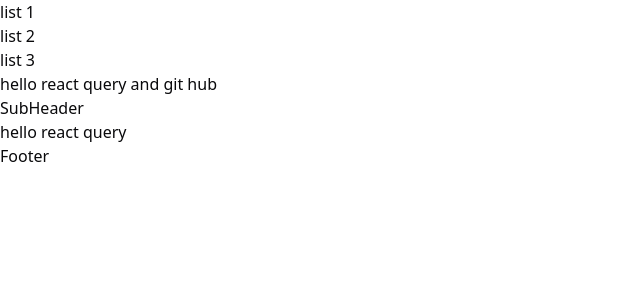
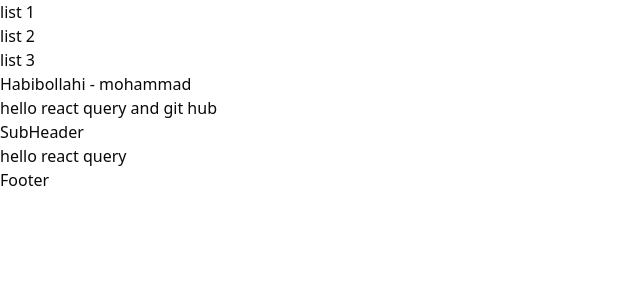
Before and after one commit to habibollahi24/trains, a React (Vite) app: page / in a window 1280 px wide. Shown: the top 300 px of the page, without its empty margins (0-640 px from the left). Built offline with nearby package versions, Linux system fonts and the light colour scheme.

Commit message:
add habibollahi

```diff
--- /dev/null
+++ b/src/components/Habibollahi.tsx
@@ -0,0 +1,3 @@
+export default function Habibollahi() {
+  return <div>Habibollahi - mohammad</div>;
+}
--- a/src/page/HomePage.tsx
+++ b/src/page/HomePage.tsx
@@ -1,4 +1,5 @@
 import Footer from '@/components/Footer';
+import Habibollahi from '@/components/Habibollahi';
 import Navbar from '@/components/Navbar';
 import SubHeader from '@/components/SubHeader';
 
@@ -6,6 +7,7 @@ function HomePage() {
   return (
     <>
       <Navbar />
+      <Habibollahi />
       <p>hello react query and git hub</p>
       <SubHeader />
       <p>hello react query</p>
```
